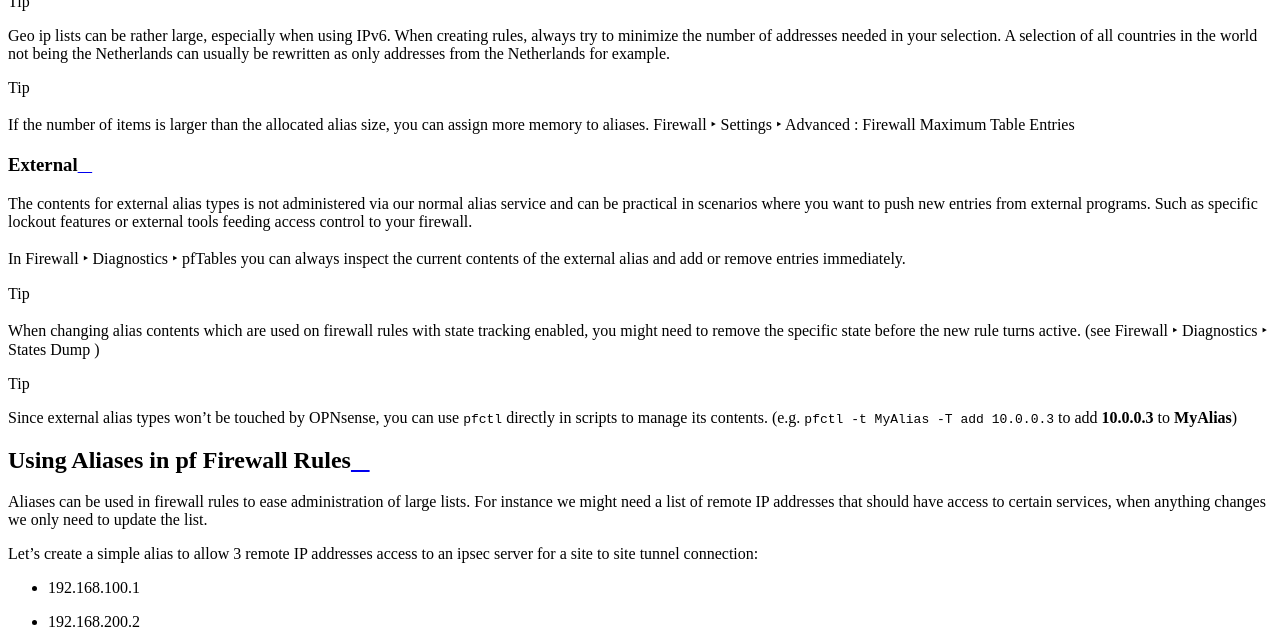
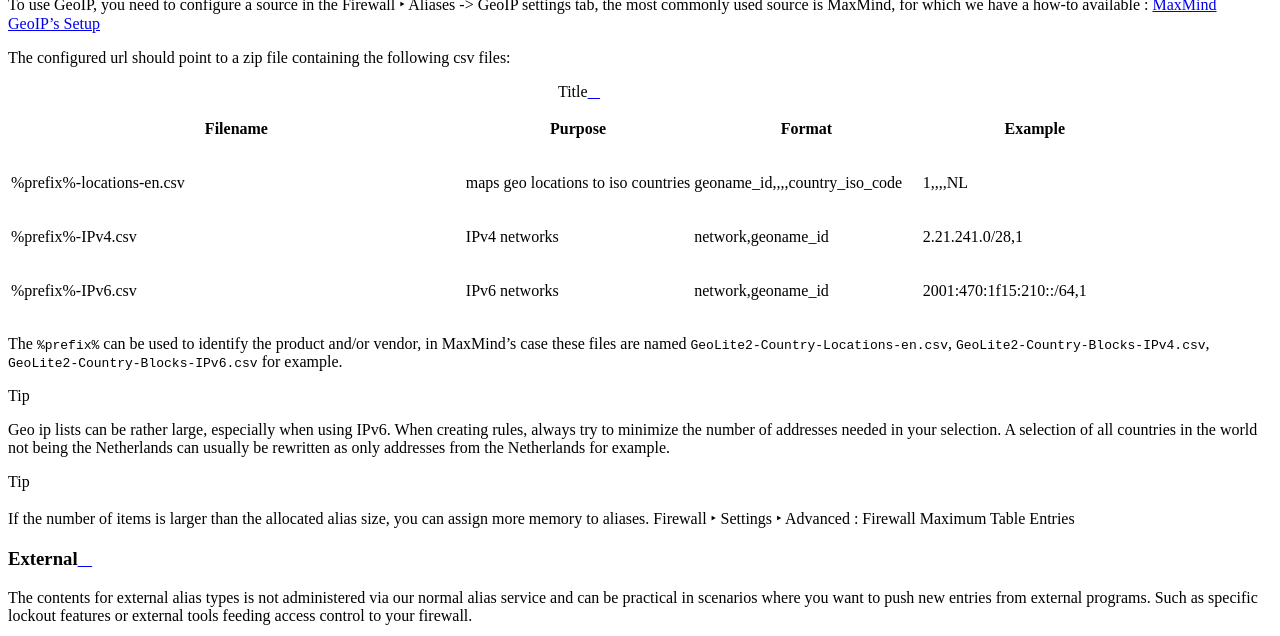
Before and after one commit to opnsense/docs, a Sphinx documentation site: the page built from source/manual/aliases.rst, in a window 1280 px wide and 900 px high, scrolled down 4597 px, cut to the strip 264-900 px from the top of the window. Built offline with Sphinx 7.4.7 and the Read the Docs theme 2.0.0, drawn with Linux system fonts in a browser that asks for light colours; pages that are not in the unit, such as notebooks, are missing from menus.

Commit message:
add docs for https://github.com/opnsense/core/issues/3856

```diff
--- a/source/manual/aliases.rst
+++ b/source/manual/aliases.rst
@@ -96,6 +96,34 @@ region.
   .. image:: images/firewall_geoip_alias.png
       :width: 100%
 
+To use GeoIP, you need to configure a source in the :menuselection:`Firewall --> Aliases -> GeoIP settings` tab, the most commonly
+used source is MaxMind, for which we have a how-to available : :doc:`how-tos/maxmind_geo_ip`
+
+The configured url should point to a zip file containing the following csv files:
+
+.. list-table:: Title
+   :widths: 50 25 25 25
+   :header-rows: 1
+
+   * - Filename
+     - Purpose
+     - Format
+     - Example
+   * - %prefix%-locations-en.csv
+     - maps geo locations to iso countries
+     - geoname_id,,,,country_iso_code
+     - 1,,,,NL
+   * - %prefix%-IPv4.csv
+     - IPv4 networks
+     - network,geoname_id
+     - 2.21.241.0/28,1
+   * - %prefix%-IPv6.csv
+     - IPv6 networks
+     - network,geoname_id
+     - 2001:470:1f15:210::/64,1
+
+The :code:`%prefix%` can be used to identify the product and/or vendor, in MaxMind's case these files are named
+:code:`GeoLite2-Country-Locations-en.csv`, :code:`GeoLite2-Country-Blocks-IPv4.csv`, :code:`GeoLite2-Country-Blocks-IPv6.csv` for example.
 
 .. Tip::
 
```
Also changed, not shown: source/manual/how-tos/maxmind_geo_ip.rst (line endings or trailing spaces).
